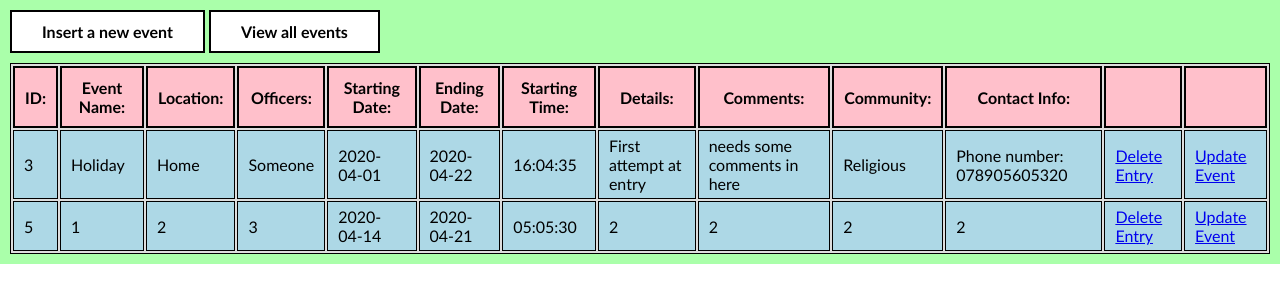
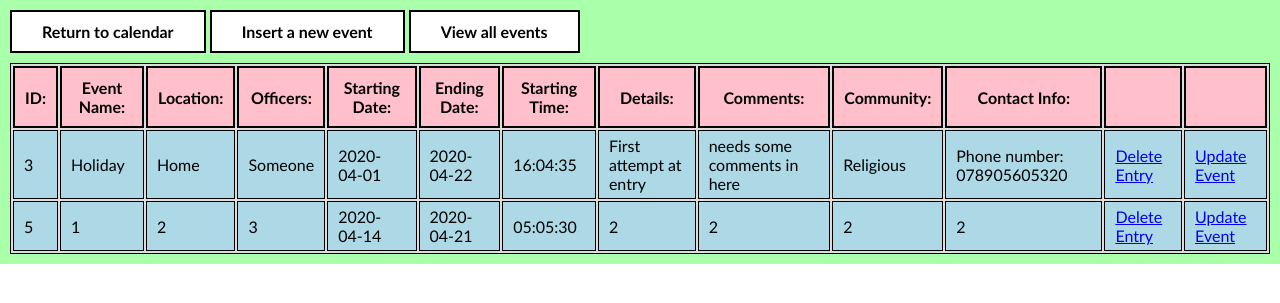
Before and after one commit to m-underwood/PPM-new, a PHP site: page /eventsmasterpage.php in a window 1280 px wide. Shown: the part 83-386 px from the top of the page. Run offline with PHP 8.4, Linux system fonts and the light colour scheme; a user stored in the database is signed in; data comes from the database, SQL or seed files in the repository.

Commit message:
Update eventsmasterpage.php

```diff
--- a/eventsmasterpage.php
+++ b/eventsmasterpage.php
@@ -77,6 +77,9 @@
             <div id="btnLogout" onclick="window.location.href='logout_ppm.php';">Logout</div>
         </div>
         <div id="content">
+            <div id="returnCalendar" class="buttonHM" onclick="window.location.href = 'index.php'">
+                <strong>Return to calendar</strong>
+            </div>
             <div id="btnInsert" class="buttonHM" onclick="window.location.href = 'inserteventsform.php'">
                 <strong>Insert a new event</strong>
             </div>
```
